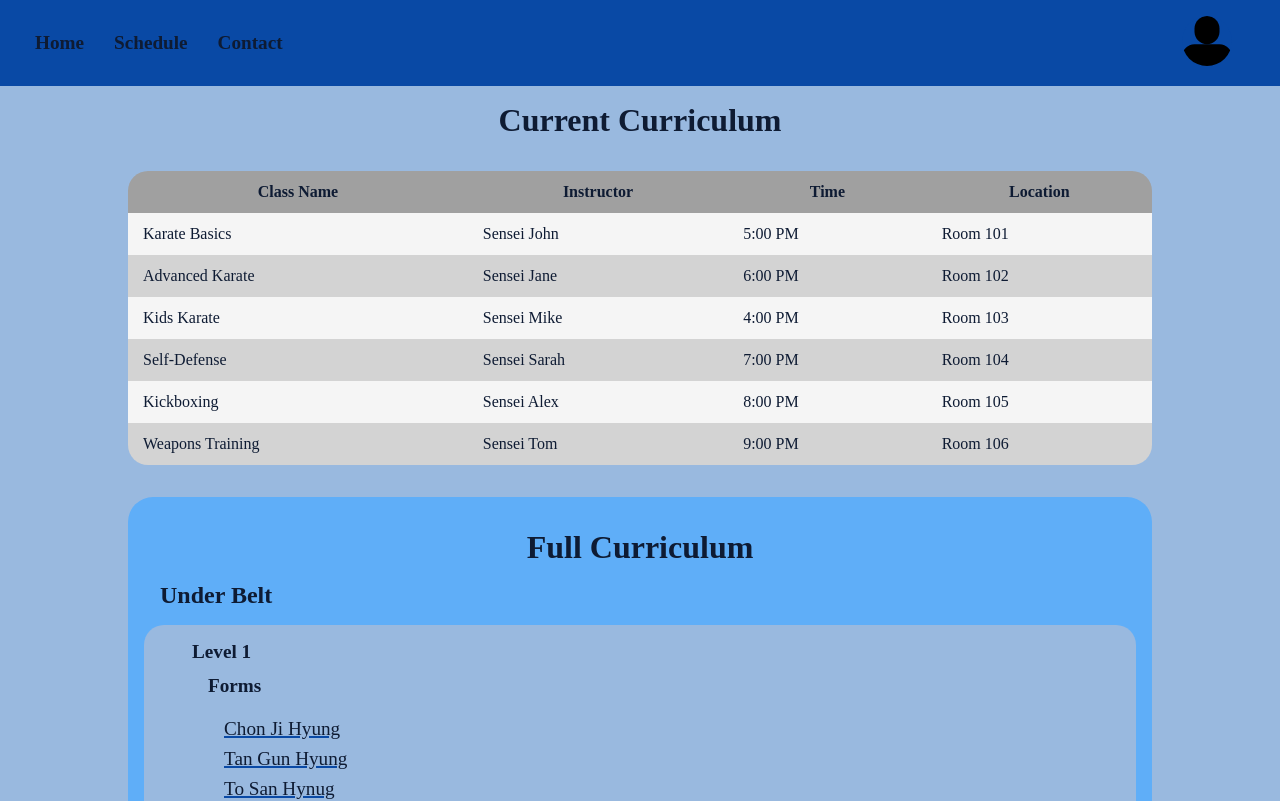
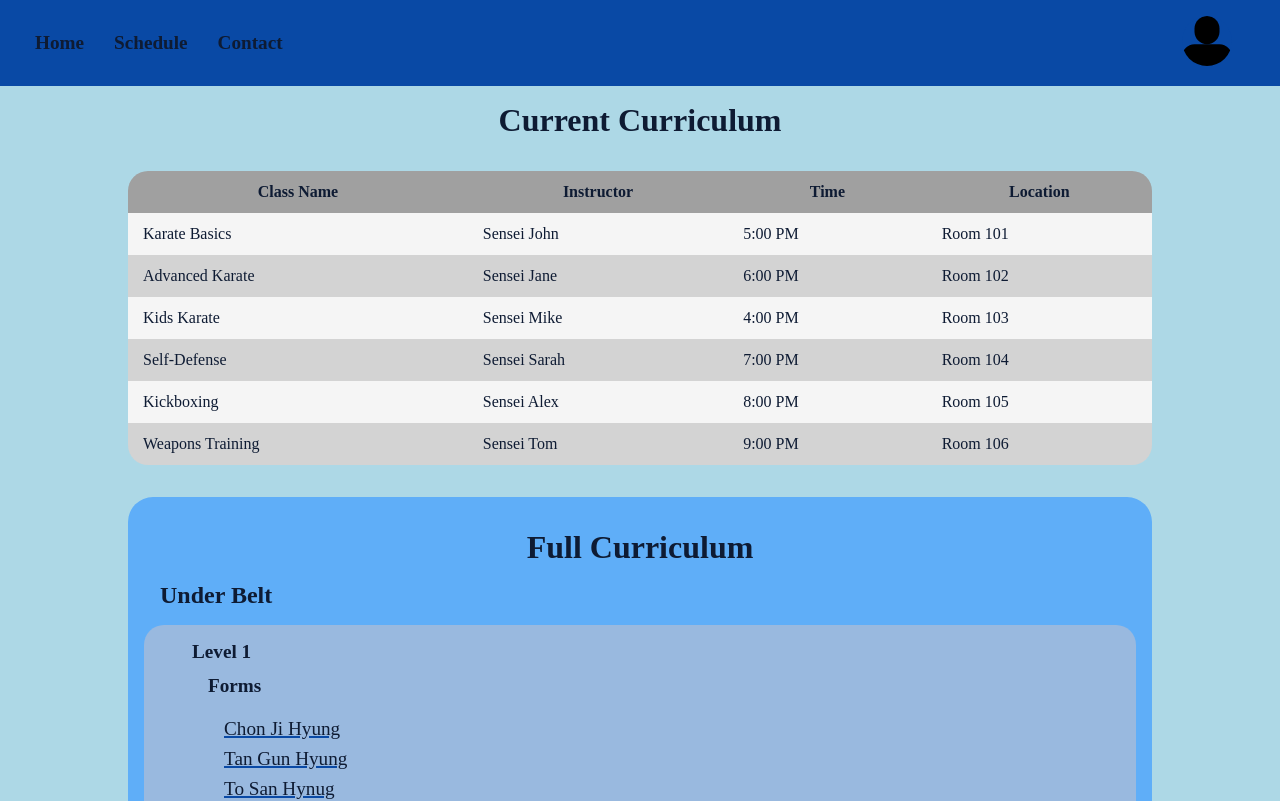
Before and after one commit to ZacksBroDev/MHKWebsite, a React (Vite) app: page / in a window 1280 px wide. Shown: the top 801 px of the page. Built offline with nearby package versions, Linux system fonts and the light colour scheme.

Commit message:
small change to var

```diff
--- a/src/assets/css/style.module.css
+++ b/src/assets/css/style.module.css
@@ -2,7 +2,7 @@
   margin: 0;
   padding: 0;
   box-sizing: border-box;
-  background-color: var(--bg);
+  background-color: lightblue;
   }
   :root{
   --bg:#99b9df;
```
